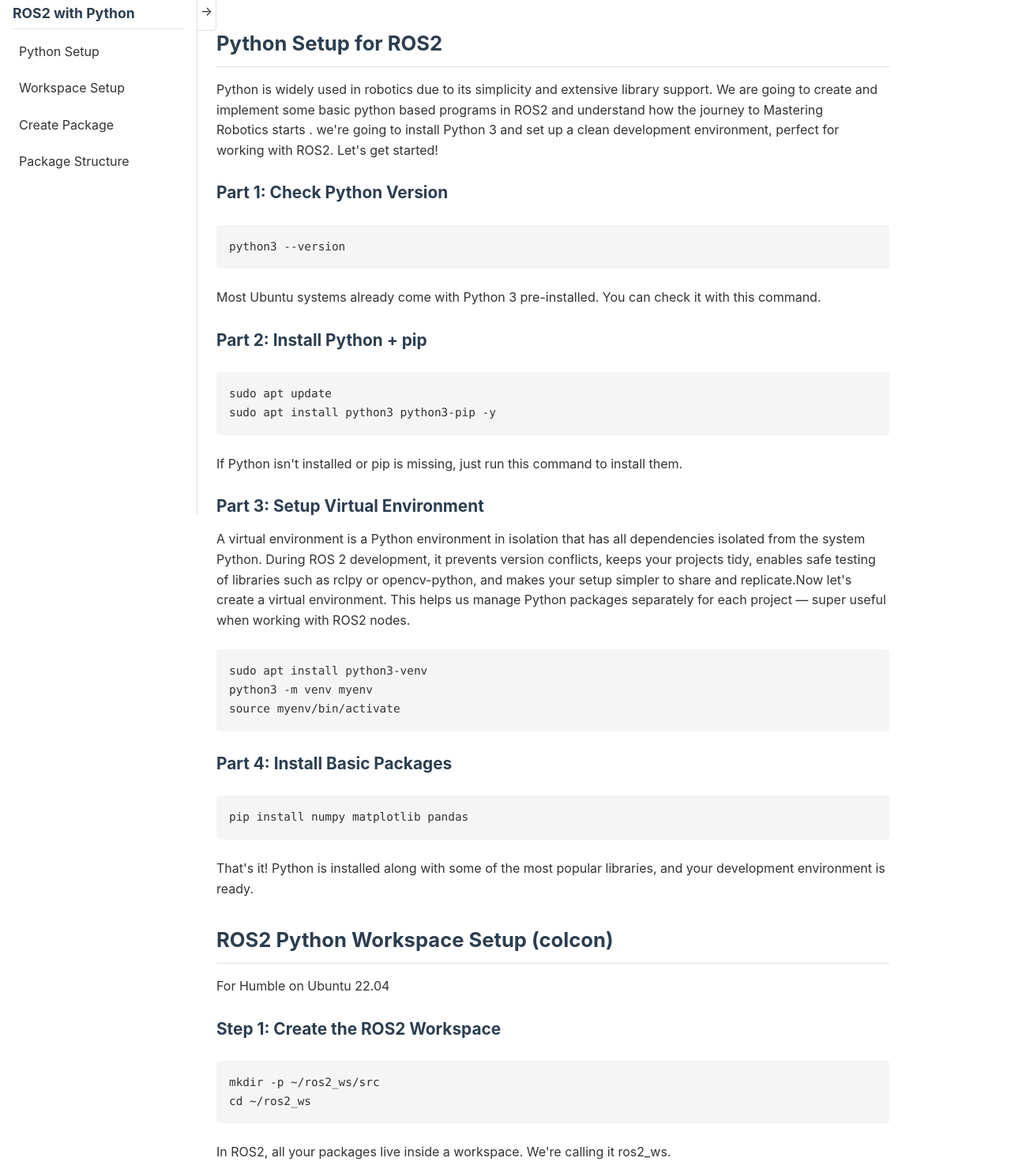
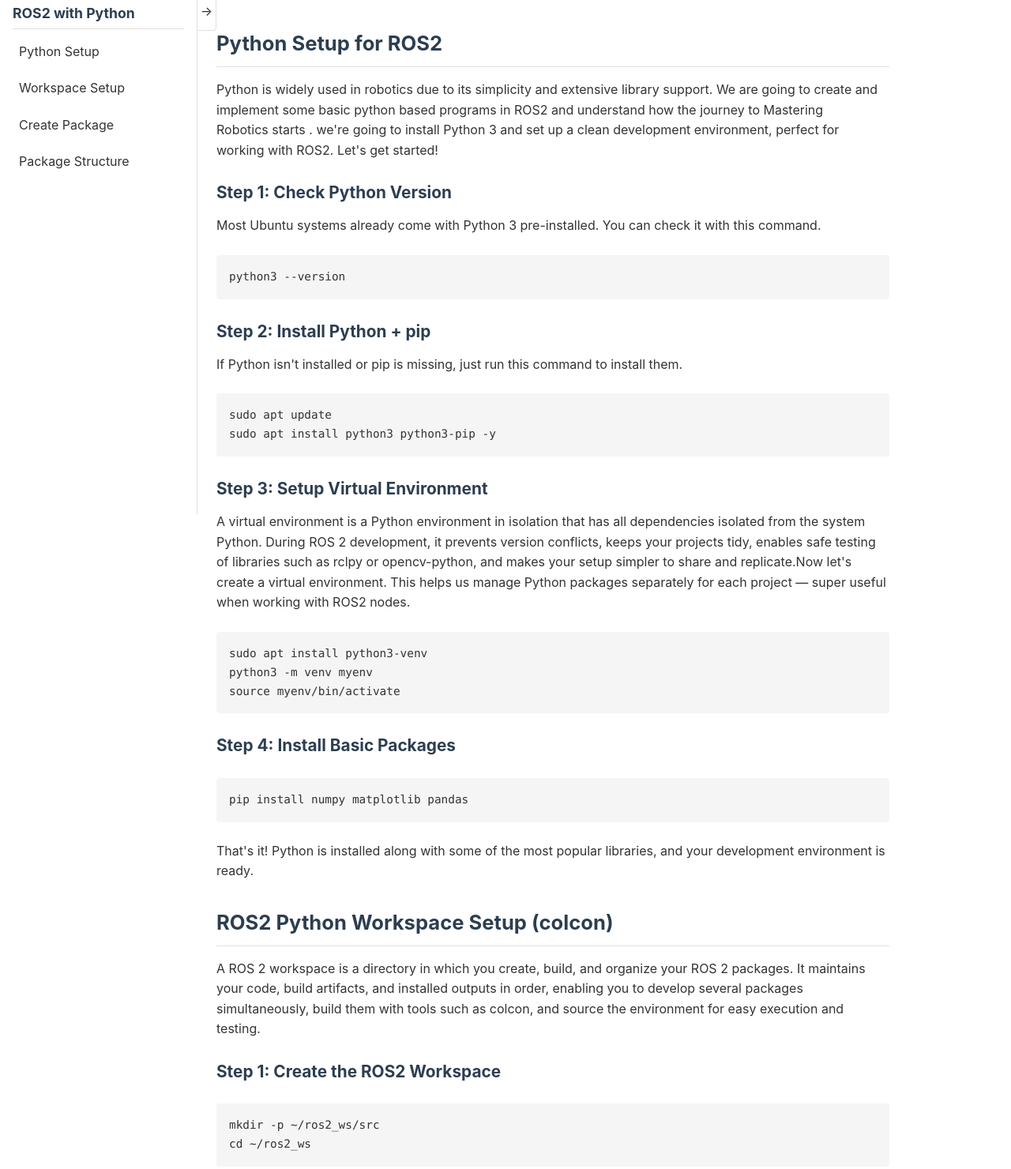
Before and after one commit to Arjav14/Python-with-ros2, a plain HTML site: page index.html in a window 1280 px wide. Shown: the part 149-1629 px from the top of the page at 79% size. Drawn offline with Linux system fonts and the light colour scheme.

Commit message:
Update index.html

```diff
--- a/index.html
+++ b/index.html
@@ -34,22 +34,23 @@
                 <h2>Python Setup for ROS2</h2>
                 <p>Python is widely used in robotics due to its simplicity and extensive library support. We are going to create and implement some basic python based programs in ROS2 and understand how the journey to Mastering Robotics starts . we're going to install Python 3 and set up a clean development environment, perfect for working with ROS2. Let's get started!</p>
 
-                <h3>Part 1: Check Python Version</h3>
+                <h3>Step 1: Check Python Version</h3>
+                <p>Most Ubuntu systems already come with Python 3 pre-installed. You can check it with this command.</p>
                 <pre><code>python3 --version</code></pre>
-                <p>Most Ubuntu systems already come with Python 3 pre-installed. You can check it with this command.</p>
 
-                <h3>Part 2: Install Python + pip</h3>
+                <h3>Step 2: Install Python + pip</h3>
+                <p>If Python isn't installed or pip is missing, just run this command to install them.</p>
                 <pre><code>sudo apt update
 sudo apt install python3 python3-pip -y</code></pre>
-                <p>If Python isn't installed or pip is missing, just run this command to install them.</p>
 
-                <h3>Part 3: Setup Virtual Environment</h3>
+                <h3>Step 3: Setup Virtual Environment</h3>
 
                 <p>A virtual environment is a Python environment in isolation that has all dependencies isolated from the system Python. During ROS 2 development, it prevents version conflicts, keeps your projects tidy, enables safe testing of libraries such as rclpy or opencv-python, and makes your setup simpler to share and replicate.Now let's create a virtual environment. This helps us manage Python packages separately for each project — super useful when working with ROS2 nodes.</p>
- <pre><code>sudo apt install python3-venv
+                     <pre><code>sudo apt install python3-venv
 python3 -m venv myenv
 source myenv/bin/activate</code></pre>
-                <h3>Part 4: Install Basic Packages</h3>
+
+                <h3>Step 4: Install Basic Packages</h3>
                 <pre><code>pip install numpy matplotlib pandas</code></pre>
 
                 <p>That's it! Python is installed along with some of the most popular libraries, and your development environment is ready.</p>
@@ -57,12 +58,11 @@ source myenv/bin/activate</code></pre>
 
             <section id="workspace-setup">
                 <h2>ROS2 Python Workspace Setup (colcon)</h2>
-                <p>For Humble on Ubuntu 22.04</p>
+                <p>A ROS 2 workspace is a directory in which you create, build, and organize your ROS 2 packages. It maintains your code, build artifacts, and installed outputs in order, enabling you to develop several packages simultaneously, build them with tools such as colcon, and source the environment for easy execution and testing.</p>
 
                 <h3>Step 1: Create the ROS2 Workspace</h3>
                 <pre><code>mkdir -p ~/ros2_ws/src
 cd ~/ros2_ws</code></pre>
-                <p>In ROS2, all your packages live inside a workspace. We're calling it ros2_ws.</p>
 
                 <h3>Step 2: Source ROS2 Environment</h3>
                 <p>Before building anything, always source the ROS2 setup script:</p>
@@ -138,8 +138,8 @@ colcon build</code></pre>
 
                 <h3>Package Contents Overview</h3>
                 <p>Navigate to:</p>
-                <pre><code>cd ~/ros2_ws/src/my_package</code>
-                <code>ls</code></pre>
+                <pre><code>cd ~/ros2_ws/src/my_package
+ls </code></pre>
                 <p>You will see:</p>
                 <pre>my_package/  package.xml  resource/  setup.cfg  setup.py  test/</pre>
                 <p>Your node is located at:</p>
```
